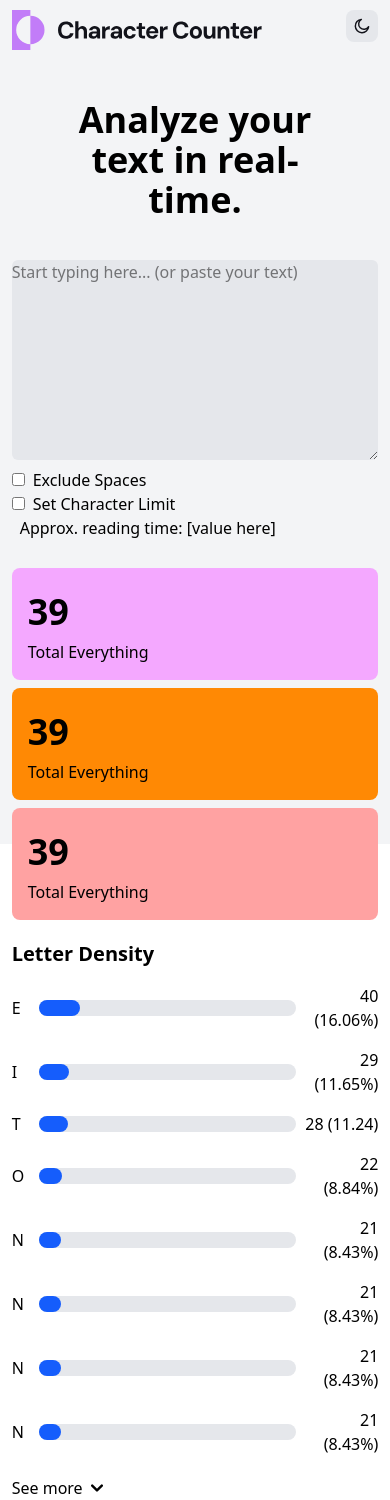
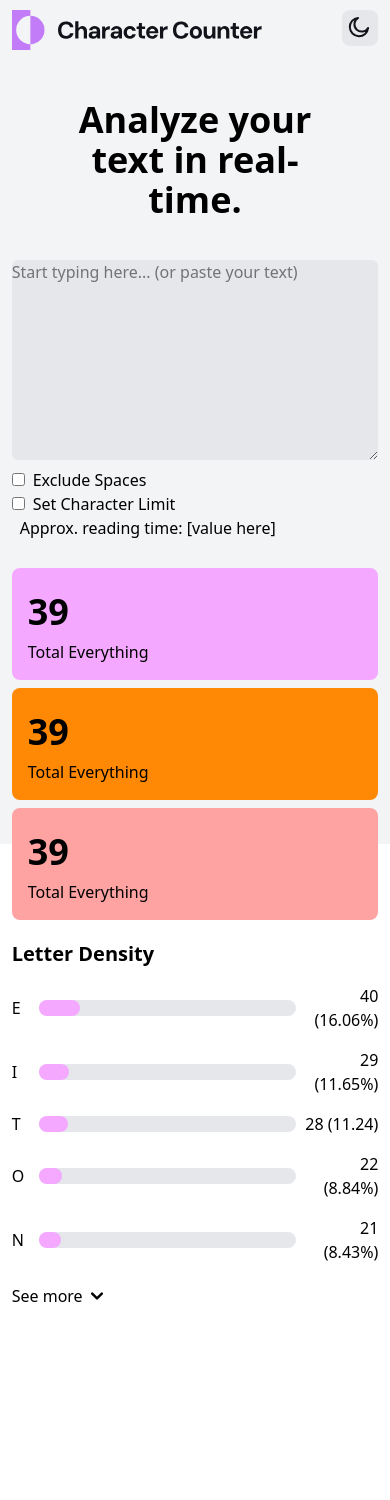
Before and after one commit to WTrygar/character-counter, a Vue app: page / in a window 390 px wide. After the commit the page ends 1308 px from the top, so only its background shows below. Built offline with nearby package versions, Linux system fonts and the light colour scheme.

Commit message:
feat: working toggle between dark and light mode

```diff
--- a/package.json
+++ b/package.json
@@ -11,6 +11,7 @@
   },
   "dependencies": {
     "@tailwindcss/vite": "^4.1.11",
+    "@vueuse/core": "^13.5.0",
     "tailwindcss": "^4.1.11",
     "vue": "^3.5.17"
   },
--- a/src/assets/style.css
+++ b/src/assets/style.css
@@ -1 +1,3 @@
-@import "tailwindcss";
+@import 'tailwindcss';
+
+@custom-variant dark (&:where(.dark, .dark *));
--- a/src/components/LetterDensity.vue
+++ b/src/components/LetterDensity.vue
@@ -6,7 +6,7 @@
         <h4>E</h4>
       </div>
       <div class="w-7/10 sm:w-8/10 h-4 bg-gray-200 rounded-full dark:bg-gray-800">
-        <div class="h-4 bg-blue-600 rounded-full dark:bg-fuchsia-300" style="width: 16.06%"></div>
+        <div class="h-4 rounded-full bg-fuchsia-300" style="width: 16.06%"></div>
       </div>
       <div class="w-4/20 sm:w-3/20 text-right">
         <p>40 (16.06%)</p>
@@ -17,7 +17,7 @@
         <h4>I</h4>
       </div>
       <div class="w-7/10 sm:w-8/10 h-4 bg-gray-200 rounded-full dark:bg-gray-800">
-        <div class="h-4 bg-blue-600 rounded-full dark:bg-fuchsia-300" style="width: 11.65%"></div>
+        <div class="h-4 rounded-full bg-fuchsia-300" style="width: 11.65%"></div>
       </div>
       <div class="w-4/20 sm:w-3/20 text-right">
         <p>29 (11.65%)</p>
@@ -28,7 +28,7 @@
         <h4>T</h4>
       </div>
       <div class="w-7/10 sm:w-8/10 h-4 bg-gray-200 rounded-full dark:bg-gray-800">
-        <div class="h-4 bg-blue-600 rounded-full dark:bg-fuchsia-300" style="width: 11.24%"></div>
+        <div class="h-4 rounded-full bg-fuchsia-300" style="width: 11.24%"></div>
       </div>
       <div class="w-4/20 sm:w-3/20 text-right">
         <p>28 (11.24)</p>
@@ -39,7 +39,7 @@
         <h4>O</h4>
       </div>
       <div class="w-7/10 sm:w-8/10 h-4 bg-gray-200 rounded-full dark:bg-gray-800">
-        <div class="h-4 bg-blue-600 rounded-full dark:bg-fuchsia-300" style="width: 8.84%"></div>
+        <div class="h-4 rounded-full bg-fuchsia-300" style="width: 8.84%"></div>
       </div>
       <div class="w-4/20 sm:w-3/20 text-right">
         <p>22 (8.84%)</p>
@@ -50,40 +50,7 @@
         <h4>N</h4>
       </div>
       <div class="w-7/10 sm:w-8/10 h-4 bg-gray-200 rounded-full dark:bg-gray-800">
-        <div class="h-4 bg-blue-600 rounded-full dark:bg-fuchsia-300" style="width: 8.43%"></div>
-      </div>
-      <div class="w-4/20 sm:w-3/20 text-right">
-        <p>21 (8.43%)</p>
-      </div>
-    </div>
-    <div class="flex flex-row justify-between items-center mt-4">
-      <div class="w-1/20">
-        <h4>N</h4>
-      </div>
-      <div class="w-7/10 sm:w-8/10 h-4 bg-gray-200 rounded-full dark:bg-gray-800">
-        <div class="h-4 bg-blue-600 rounded-full dark:bg-fuchsia-300" style="width: 8.43%"></div>
-      </div>
-      <div class="w-4/20 sm:w-3/20 text-right">
-        <p>21 (8.43%)</p>
-      </div>
-    </div>
-    <div class="flex flex-row justify-between items-center mt-4">
-      <div class="w-1/20">
-        <h4>N</h4>
-      </div>
-      <div class="w-7/10 sm:w-8/10 h-4 bg-gray-200 rounded-full dark:bg-gray-800">
-        <div class="h-4 bg-blue-600 rounded-full dark:bg-fuchsia-300" style="width: 8.43%"></div>
-      </div>
-      <div class="w-4/20 sm:w-3/20 text-right">
-        <p>21 (8.43%)</p>
-      </div>
-    </div>
-    <div class="flex flex-row justify-between items-center mt-4">
-      <div class="w-1/20">
-        <h4>N</h4>
-      </div>
-      <div class="w-7/10 sm:w-8/10 h-4 bg-gray-200 rounded-full dark:bg-gray-800">
-        <div class="h-4 bg-blue-600 rounded-full dark:bg-fuchsia-300" style="width: 8.43%"></div>
+        <div class="h-4 rounded-full bg-fuchsia-300" style="width: 8.43%"></div>
       </div>
       <div class="w-4/20 sm:w-3/20 text-right">
         <p>21 (8.43%)</p>
--- a/src/components/Navbar.vue
+++ b/src/components/Navbar.vue
@@ -1,12 +1,22 @@
 <template>
   <div class="flex flex-row justify-between py-2.5">
-    <div>
-      <img src="/src/assets/images/logo-light-theme.svg" alt="Logo" />
-    </div>
-    <a class="bg-gray-200 w-8 h-8 flex p-2 rounded-lg content-center">
-      <img src="/src/assets/images/icon-moon.svg" alt="" />
+    <div
+      class="h-10 w-70 bg-no-repeat bg-[url(/src/assets/images/logo-light-theme.svg)] dark:bg-[url(/src/assets/images/logo-dark-theme.svg)]"
+    ></div>
+    <a
+      @click="toggleDark()"
+      class="bg-gray-200 dark:bg-gray-800 w-9 h-9 flex p-1.5 rounded-lg content-center"
+    >
+      <div
+        class="h-7.5 w-7.5 bg-[url(/src/assets/images/icon-moon.svg)] dark:bg-[url(/src/assets/images/icon-sun.svg)] bg-no-repeat"
+      ></div>
     </a>
   </div>
 </template>
 
-<script setup></script>
+<script setup>
+import { useDark, useToggle } from '@vueuse/core'
+
+const isDark = useDark()
+const toggleDark = useToggle(isDark)
+</script>
```
Also changed, not shown: 1 other file (tests, documents, lock files or other folders).
